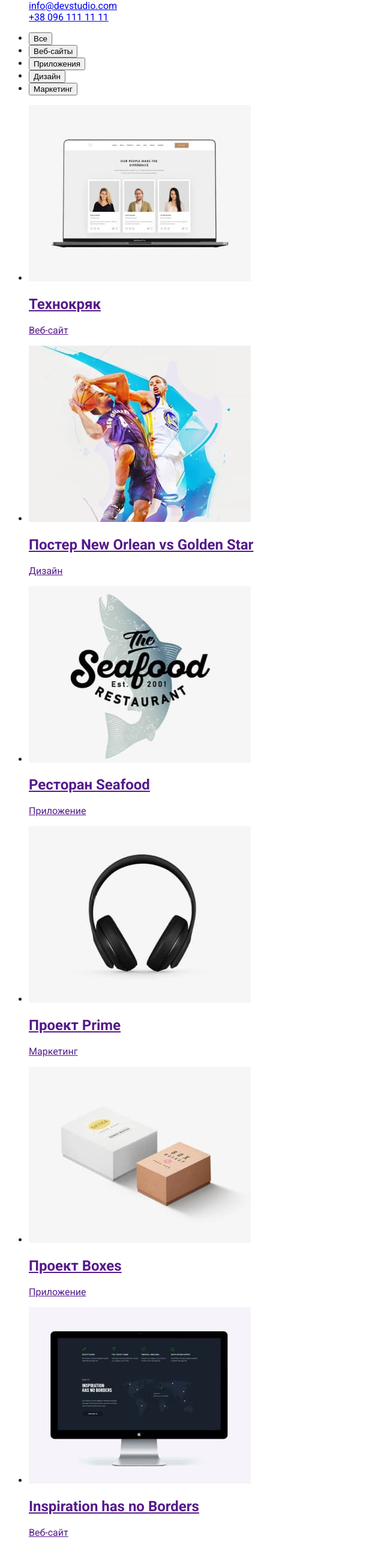
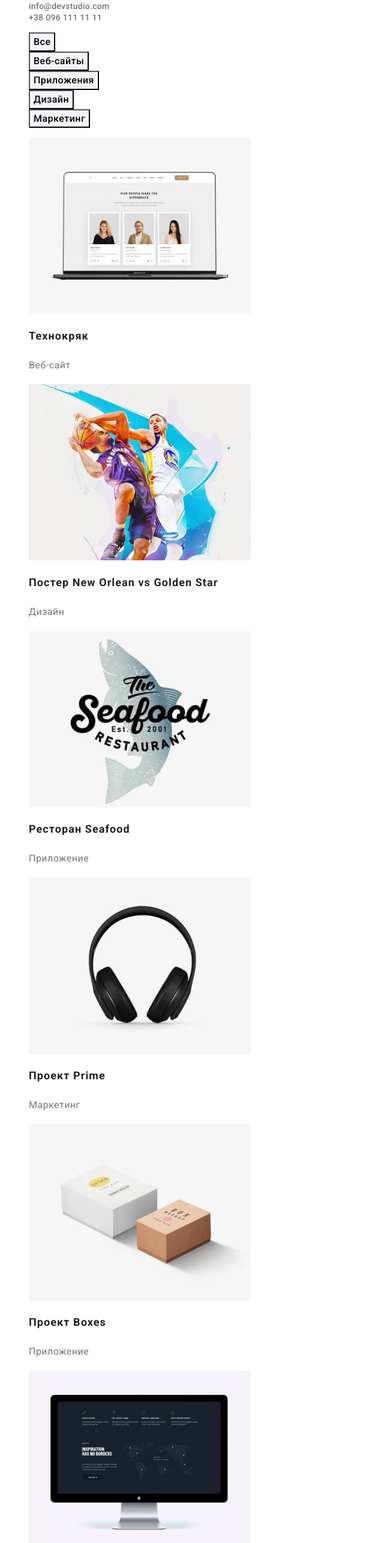
Before and after one commit to Landar-S/goit-markup-hw-02, a plain HTML site: page portfolio.html in a window 1280 px wide. Shown: the part 128-2700 px from the top of the page at 60% size, without its empty margins (0-640 px from the left). Drawn offline with Linux system fonts and the light colour scheme.

Commit message:
стилізував портфоліо

```diff
--- a/css/styles.css
+++ b/css/styles.css
@@ -186,3 +186,34 @@ body {
 .contacts .link:focus {
   color: var(--accent-color);
 }
+
+/* ------portfolio------- */
+
+.filter-btn {
+  font-family: inherit;
+  cursor: pointer;
+  font-weight: 500;
+  font-size: 16px;
+  line-height: 1.62;
+  letter-spacing: 0.03em;
+  background-color: #f5f4fa;
+}
+
+.filter-btn:hover,
+.filter-btn:focus {
+  color: #ffffff;
+  background-color: var(--accent-color);
+}
+
+.portfolio-title {
+  font-size: 18px;
+  line-height: 2;
+  letter-spacing: 0.06em;
+  color: var(--primary-text-color);
+}
+.portfolio-text {
+  font-size: 16px;
+  line-height: 1.88;
+  letter-spacing: 0.03em;
+  color: var(--secondary-text-color);
+}
--- a/portfolio.html
+++ b/portfolio.html
@@ -17,7 +17,7 @@
     <!-- Шапка сторінки-->
     <header>
       <a href="./index.html" class="logo link">Web<span class="logo-header">Studio</span></a>
-      <nav>
+      <nav class="site-nav">
         <ul class="site-nav list">
           <li><a href="./index.html" class="link">Студия</a></li>
           <li><a href="./portfolio.html" class="link current">Портфолио</a></li>
@@ -25,129 +25,131 @@
         </ul>
       </nav>
       <ul class="adrress-header list">
-        <li><a href="mailto:info@devstudio.com">info@devstudio.com</a></li>
-        <li><a href="tel:+380961111111">+38 096 111 11 11</a></li>
+        <li><a href="mailto:info@devstudio.com" class="link">info@devstudio.com</a></li>
+        <li><a href="tel:+380961111111" class="link">+38 096 111 11 11</a></li>
       </ul>
     </header>
 
     <!-- main -->
     <main>
-      <section>
+      <section class="filter">
         <h1 class="visually-hidden">Портфолио</h1>
-        <ul>
-          <li><button type="button">Все</button></li>
-          <li><button type="button">Веб-сайты</button></li>
-          <li><button type="button">Приложения</button></li>
-          <li><button type="button">Дизайн</button></li>
-          <li><button type="button">Маркетинг</button></li>
+        <ul class="filter-list list">
+          <li><button type="button" class="filter-btn">Все</button></li>
+          <li><button type="button" class="filter-btn">Веб-сайты</button></li>
+          <li><button type="button" class="filter-btn">Приложения</button></li>
+          <li><button type="button" class="filter-btn">Дизайн</button></li>
+          <li><button type="button" class="filter-btn">Маркетинг</button></li>
         </ul>
-        <ul>
-          <li>
-            <a href="">
+        <ul class="portfolio-list list">
+          <li class="portfolio-item">
+            <a href="" class="link">
               <img
                 src="./images/website-tekhnokryak.jpg"
                 alt="главная страница сайта технокряк"
                 width="370"
                 height="294"
               />
-              <h2>Технокряк</h2>
-              <p>Веб-сайт</p>
+              <h2 class="portfolio-title">Технокряк</h2>
+              <p class="portfolio-text">Веб-сайт</p>
             </a>
           </li>
-          <li>
-            <a href="">
+          <li class="portfolio-item">
+            <a href="" class="link">
               <img
                 src="./images/poster-orlean-vs-golden.jpg"
                 alt="постер игры New Orlean vs Golden Star"
                 width="370"
                 height="294"
               />
-              <h2>Постер <span lang="en">New Orlean vs Golden Star</span></h2>
-              <p>Дизайн</p>
+              <h2 class="portfolio-title">
+                Постер <span lang="en">New Orlean vs Golden Star</span>
+              </h2>
+              <p class="portfolio-text">Дизайн</p>
             </a>
           </li>
-          <li>
-            <a href="">
+          <li class="portfolio-item">
+            <a href="" class="link">
               <img
                 src="./images/logo-restaurant.jpg"
                 alt="логотип ресторана Seafood"
                 width="370"
                 height="294"
               />
-              <h2>Ресторан <span lang="en">Seafood</span></h2>
-              <p>Приложение</p>
+              <h2 class="portfolio-title">Ресторан <span lang="en">Seafood</span></h2>
+              <p class="portfolio-text">Приложение</p>
             </a>
           </li>
-          <li>
-            <a href="">
+          <li class="portfolio-item">
+            <a href="" class="link">
               <img
                 src="./images/logo-prime.jpg"
                 alt="логотип проекта Prime"
                 width="370"
                 height="294"
               />
-              <h2>Проект <span lang="en">Prime</span></h2>
-              <p>Маркетинг</p>
+              <h2 class="portfolio-title">Проект <span lang="en">Prime</span></h2>
+              <p class="portfolio-text">Маркетинг</p>
             </a>
           </li>
-          <li>
-            <a href="">
+          <li class="portfolio-item">
+            <a href="" class="link">
               <img
                 src="./images/project-boxes.jpg"
                 alt="логотип проекта Boxes"
                 width="370"
                 height="294"
               />
-              <h2>Проект <span lang="en">Boxes</span></h2>
-              <p>Приложение</p>
+              <h2 class="portfolio-title">Проект <span lang="en">Boxes</span></h2>
+              <p class="portfolio-text">Приложение</p>
             </a>
           </li>
-          <li>
-            <a href="">
+          <li class="portfolio-item">
+            <a href="" class="link">
               <img
                 src="./images/website-inspiration.jpg"
                 alt="главная страница сайта Inspiration has no Borders"
                 width="370"
                 height="294"
               />
-              <h2 lang="en">Inspiration has no Borders</h2>
-              <p>Веб-сайт</p>
+              <h2 class="portfolio-title" lang="en">Inspiration has no Borders</h2>
+              <p class="portfolio-text">Веб-сайт</p>
             </a>
           </li>
-          <li>
-            <a href="">
+          <li class="portfolio-item">
+            <a href="" class="link">
               <img
                 src="./images/design-limited-edition.jpg"
                 alt="страницы журнала издания Limited Edition"
                 width="370"
                 height="294"
               />
-              <h2>Издание <span lang="en">Limited Edition</span></h2>
-              <p>Дизайн</p>
+              <h2 class="portfolio-title">Издание <span lang="en">Limited Edition</span></h2>
+              <p class="portfolio-text">Дизайн</p>
             </a>
           </li>
-          <li>
-            <a href="">
+          <li class="portfolio-item">
+            <a href="" class="link">
               <img
                 src="./images/project-lab.jpg"
                 alt="логотип проекта LAB"
                 width="370"
                 height="294"
               />
-              <h2>Проект <span lang="en">LAB</span></h2>
-              <p>Маркетинг</p>
+              <h2 class="portfolio-title">Проект <span lang="en">LAB</span></h2>
+              <p class="portfolio-text">Маркетинг</p>
             </a>
           </li>
-          <li>
-            <a href="">
+          <li class="portfolio-item">
+            <a href="" class="link">
               <img
                 src="./images/growing-business.jpg"
                 alt="постер додатка Growing Business"
                 width="370"
                 height="294"
               />
-              <h2 lang="en">Growing Business</h2>
-              <p>Приложение</p>
+              <h2 class="portfolio-title" lang="en">Growing Business</h2>
+              <p class="portfolio-text">Приложение</p>
             </a>
           </li>
         </ul>
```
